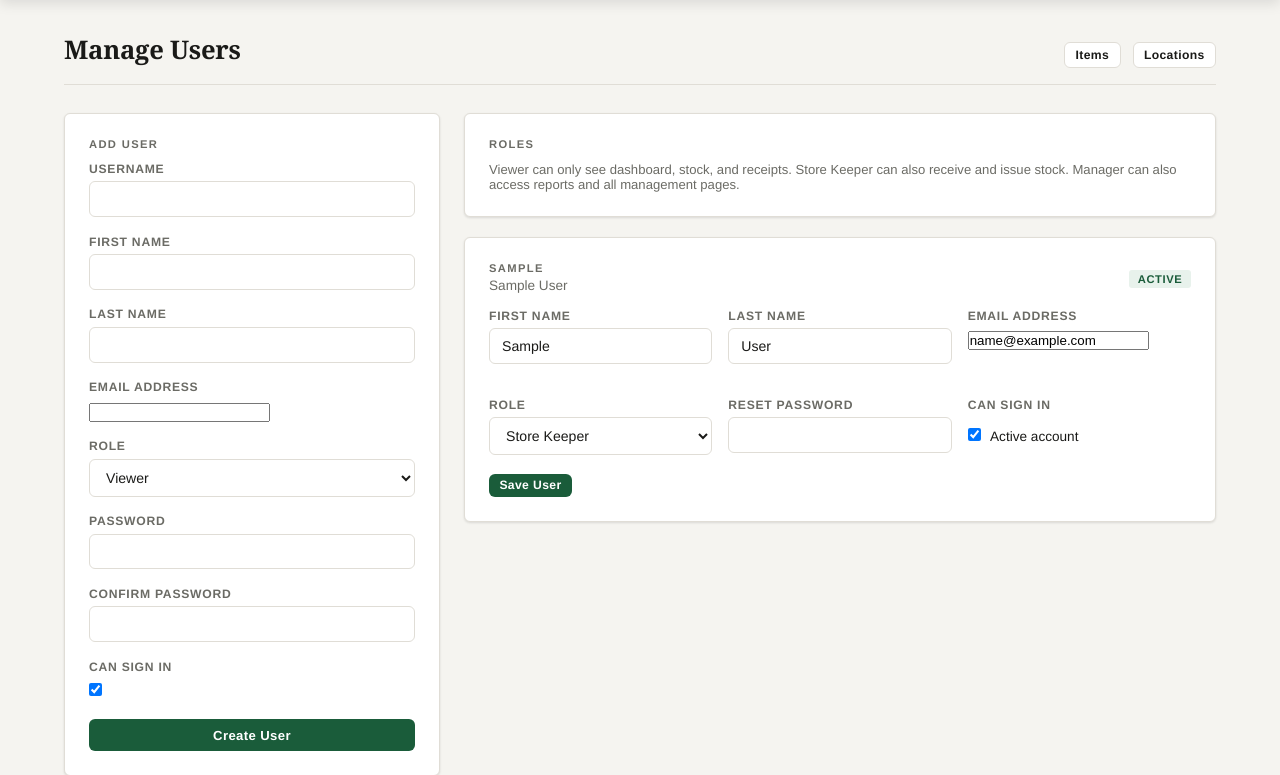
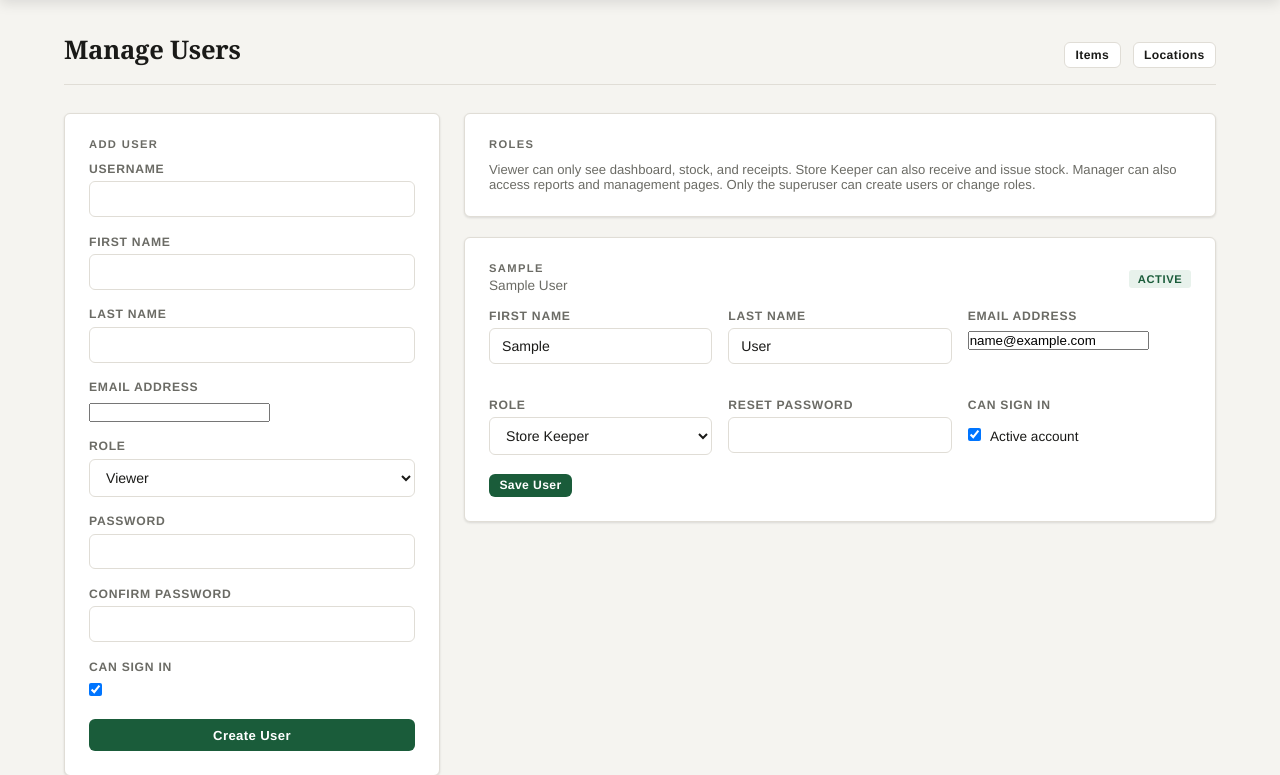
Before and after one commit to Otycadet/aristoclean, a Django app: page /manage/users/ in a window 1280 px wide. Shown: the part 73-848 px from the top of the page. Run offline with Django 5.2, Linux system fonts and the light colour scheme; the visitor is signed in with stand-in values (Sample User, id 1); data comes from the database, SQL or seed files in the repository.

Commit message:
Changes to manager's privilleges

```diff
--- a/inventory/forms.py
+++ b/inventory/forms.py
@@ -178,6 +178,12 @@ class UserCreateForm(forms.ModelForm):
         model = User
         fields = ["username", "first_name", "last_name", "email"]
 
+    def __init__(self, *args, **kwargs):
+        self.acting_user = kwargs.pop("acting_user", None)
+        super().__init__(*args, **kwargs)
+        if not getattr(self.acting_user, "is_superuser", False):
+            self.fields.pop("role", None)
+
     def clean_username(self):
         username = self.cleaned_data["username"].strip()
         if User.objects.filter(username__iexact=username).exists():
@@ -216,7 +222,11 @@ class UserCreateForm(forms.ModelForm):
         if commit:
             user.save()
             profile, _ = UserProfile.objects.get_or_create(user=user)
-            profile.role = self.cleaned_data["role"]
+            profile.role = (
+                self.cleaned_data["role"]
+                if getattr(self.acting_user, "is_superuser", False)
+                else UserProfile.ROLE_STOREKEEPER
+            )
             profile.save()
         return user
 
@@ -235,9 +245,13 @@ class UserUpdateForm(forms.ModelForm):
         fields = ["first_name", "last_name", "email"]
 
     def __init__(self, *args, **kwargs):
+        self.acting_user = kwargs.pop("acting_user", None)
         super().__init__(*args, **kwargs)
         profile = getattr(self.instance, "profile", None)
-        self.fields["role"].initial = getattr(profile, "role", UserProfile.ROLE_STOREKEEPER)
+        if getattr(self.acting_user, "is_superuser", False):
+            self.fields["role"].initial = getattr(profile, "role", UserProfile.ROLE_STOREKEEPER)
+        else:
+            self.fields.pop("role", None)
         self.fields["active"].initial = self.instance.is_active
 
     def save(self, commit=True):
@@ -250,7 +264,8 @@ class UserUpdateForm(forms.ModelForm):
                 user.set_password(password)
                 user.save(update_fields=["password"])
             profile, _ = UserProfile.objects.get_or_create(user=user)
-            profile.role = self.cleaned_data["role"]
+            if getattr(self.acting_user, "is_superuser", False):
+                profile.role = self.cleaned_data["role"]
             profile.save()
         return user
 
--- a/inventory/views.py
+++ b/inventory/views.py
@@ -5,6 +5,7 @@ from decimal import Decimal
 from django.contrib import messages
 from django.contrib.auth.decorators import login_required
 from django.contrib.auth.models import User
+from django.core.exceptions import PermissionDenied
 from django.core.paginator import Paginator
 from django.db import transaction
 from django.db.models import Q, Sum
@@ -634,14 +635,18 @@ def manage_locations(request):
 @login_required
 @manager_required
 def manage_users(request):
-    create_form = UserCreateForm(prefix="create")
+    can_assign_roles = request.user.is_superuser
+    can_create_users = request.user.is_superuser
+    create_form = UserCreateForm(prefix="create", acting_user=request.user) if can_create_users else None
     target_user_id = None
     target_form = None
 
     if request.method == "POST":
         action = request.POST.get("action")
         if action == "create":
-            create_form = UserCreateForm(request.POST, prefix="create")
+            if not can_create_users:
+                raise PermissionDenied
+            create_form = UserCreateForm(request.POST, prefix="create", acting_user=request.user)
             if create_form.is_valid():
                 user = create_form.save()
                 messages.success(request, f"Added user {user.username}.")
@@ -660,9 +665,14 @@ def manage_users(request):
                 request.POST,
                 instance=target_user,
                 prefix=f"user-{target_user.pk}",
+                acting_user=request.user,
             )
             if target_form.is_valid():
-                new_role = target_form.cleaned_data["role"]
+                new_role = (
+                    target_form.cleaned_data["role"]
+                    if can_assign_roles
+                    else get_user_profile(target_user).role
+                )
                 new_active = target_form.cleaned_data["active"]
                 active_manager_count = UserProfile.objects.filter(
                     role=UserProfile.ROLE_MANAGER,
@@ -695,12 +705,14 @@ def manage_users(request):
         form = (
             target_form
             if target_form is not None and str(user.pk) == str(target_user_id)
-            else UserUpdateForm(instance=user, prefix=f"user-{user.pk}")
+            else UserUpdateForm(instance=user, prefix=f"user-{user.pk}", acting_user=request.user)
         )
         user_rows.append({"user": user, "form": form})
 
     return render(request, "inventory/manage_users.html", {
         "create_form": create_form,
+        "can_assign_roles": can_assign_roles,
+        "can_create_users": can_create_users,
         "user_rows": user_rows,
     })
 
--- a/templates/inventory/manage_users.html
+++ b/templates/inventory/manage_users.html
@@ -10,6 +10,7 @@
 </div>
 
 <div style="display:grid;grid-template-columns:1fr 2fr;gap:1.5rem;align-items:start;">
+  {% if can_create_users %}
   <div class="card">
     <div class="card-title">Add User</div>
     <form method="post">
@@ -28,12 +29,21 @@
       <button type="submit" class="btn btn-primary" style="width:100%">Create User</button>
     </form>
   </div>
+  {% else %}
+  <div class="card">
+    <div class="card-title">User Creation</div>
+    <div style="color:var(--muted);font-size:0.88rem;line-height:1.6;">
+      Only the superuser can create new user accounts or assign roles. Managers can still update profile details,
+      passwords, and sign-in status for existing users.
+    </div>
+  </div>
+  {% endif %}
 
   <div>
     <div class="card">
       <div class="card-title">Roles</div>
       <div style="color:var(--muted);font-size:0.82rem;font-family:'Helvetica Neue',Arial,sans-serif;">
-        Viewer can only see dashboard, stock, and receipts. Store Keeper can also receive and issue stock. Manager can also access reports and all management pages.
+        Viewer can only see dashboard, stock, and receipts. Store Keeper can also receive and issue stock. Manager can also access reports and management pages. Only the superuser can create users or change roles.
       </div>
     </div>
 
@@ -83,9 +93,13 @@
             {% if row.form.email.errors %}<div style="color:var(--danger);font-size:0.8rem;margin-top:0.25rem">{{ row.form.email.errors.0 }}</div>{% endif %}
           </div>
           <div class="form-group">
-            <label>{{ row.form.role.label }}</label>
-            {{ row.form.role }}
-            {% if row.form.role.errors %}<div style="color:var(--danger);font-size:0.8rem;margin-top:0.25rem">{{ row.form.role.errors.0 }}</div>{% endif %}
+            <label>Role</label>
+            {% if can_assign_roles and row.form.role %}
+              {{ row.form.role }}
+              {% if row.form.role.errors %}<div style="color:var(--danger);font-size:0.8rem;margin-top:0.25rem">{{ row.form.role.errors.0 }}</div>{% endif %}
+            {% else %}
+              <input type="text" value="{{ row.user.profile.get_role_display }}" readonly>
+            {% endif %}
           </div>
           <div class="form-group">
             <label>{{ row.form.new_password.label }}</label>
```
Also changed, not shown: inventory/tests.py (+54 -2 lines).
